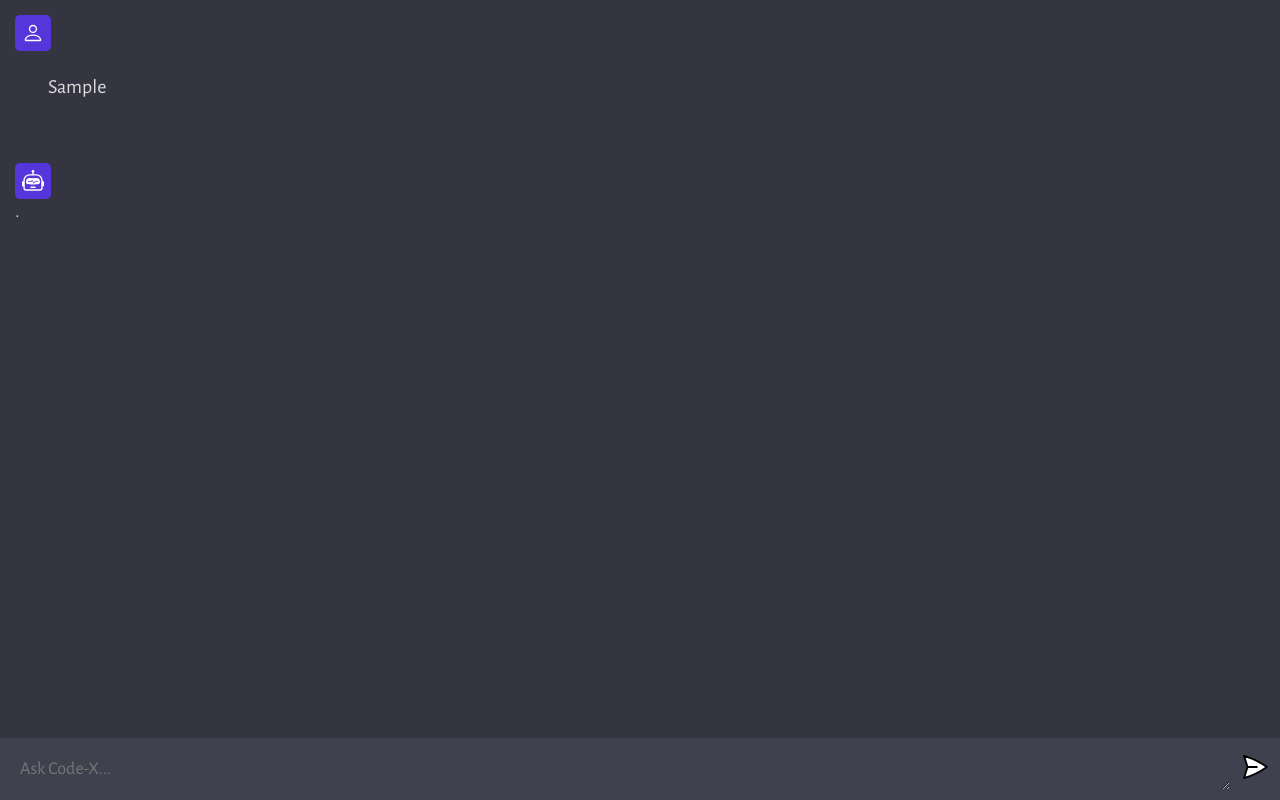
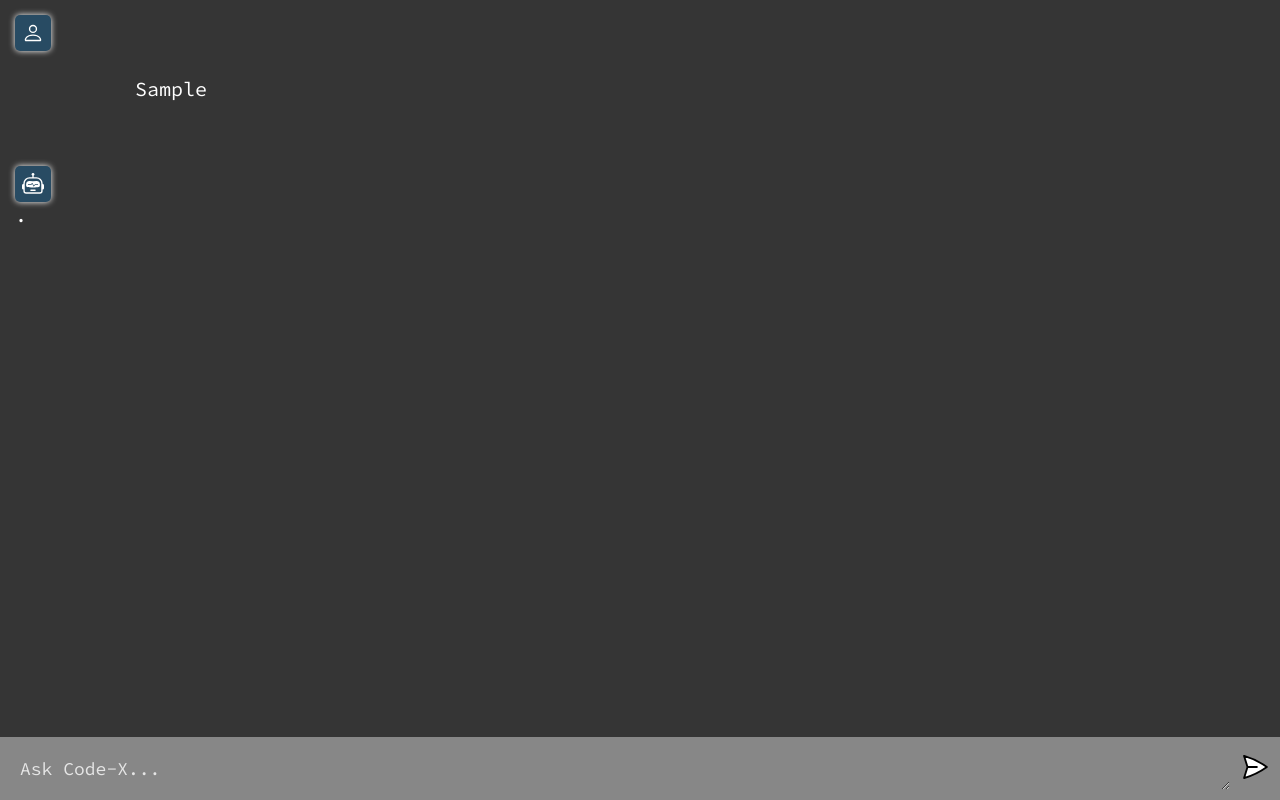
Before and after one commit to jadeutsch/codex-ai, a website built with Vite: page client/index.html in a window 1280 px wide. Both pictures are taken after typing "Sample" into the empty fields and a click on the button 1255 px from the left and 769 px from the top of the page. Built offline with nearby package versions, Linux system fonts and the light colour scheme.

Commit message:
style: update styles

```diff
--- a/client/style.css
+++ b/client/style.css
@@ -1,21 +1,20 @@
-@import url("https://fonts.googleapis.com/css2?family=Alegreya+Sans:wght@100;300;400;500;700;800;900&display=swap");
+@import url("https://fonts.googleapis.com/css2?family=Source+Code+Pro:wght@200;300;400;500;600;700;800;900&display=swap");
 
 * {
   margin: 0;
   padding: 0;
   box-sizing: border-box;
-  font-family: "Alegreya Sans", sans-serif;
+  font-family: "Source Code Pro", monospace;
 }
 
 body {
-  background: #343541;
+  background: #353535;
 }
 
 #app {
   width: 100vw;
   height: 100vh;
-  background: #343541;
-
+  background: #353535;
   display: flex;
   flex-direction: column;
   align-items: center;
@@ -27,14 +26,11 @@ body {
   width: 100%;
   height: 100%;
   overflow-y: scroll;
-
   display: flex;
   flex-direction: column;
   gap: 10px;
-
   -ms-overflow-style: none;
   scrollbar-width: none;
-
   padding-bottom: 20px;
   scroll-behavior: smooth;
 }
@@ -50,14 +46,13 @@ body {
 }
 
 .ai {
-  background: #40414f;
+  background: #525252;
 }
 
 .chat {
   width: 100%;
   max-width: 1280px;
   margin: 0 auto;
-
   display: flex;
   flex-direction: row;
   align-items: flex-start;
@@ -68,16 +63,16 @@ body {
   width: 36px;
   height: 36px;
   border-radius: 5px;
-
-  background: #5436da;
-
+  background: #284b63;
+  box-shadow: 0 0 6px #fff;
   display: flex;
   justify-content: center;
   align-items: center;
 }
 
 .ai .profile {
-  background: #10a37f;
+  background: #3c6e71;
+  box-shadow: 0 0 6px #fff;
 }
 
 .profile img {
@@ -88,10 +83,8 @@ body {
 
 .message {
   flex: 1;
-
-  color: #dcdcdc;
+  color: #fff;
   font-size: 20px;
-
   max-width: 100%;
   overflow-x: scroll;
 
@@ -102,7 +95,6 @@ body {
    * The default value for the white-space property in CSS is "normal". This tells the browser to collapse multiple white space characters into a single space, and to wrap text onto multiple lines as needed to fit within its container.
   */
   white-space: pre-wrap;
-
   -ms-overflow-style: none;
   scrollbar-width: none;
 }
@@ -117,8 +109,7 @@ form {
   max-width: 1280px;
   margin: 0 auto;
   padding: 10px;
-  background: #40414f;
-
+  background: #878787;
   display: flex;
   flex-direction: row;
   gap: 10px;
@@ -126,15 +117,17 @@ form {
 
 textarea {
   width: 100%;
-
   color: #fff;
   font-size: 18px;
-
   padding: 10px;
   background: transparent;
   border-radius: 5px;
   border: none;
   outline: none;
+}
+
+textarea::placeholder {
+  color: #e5e5e5;
 }
 
 button {
```
